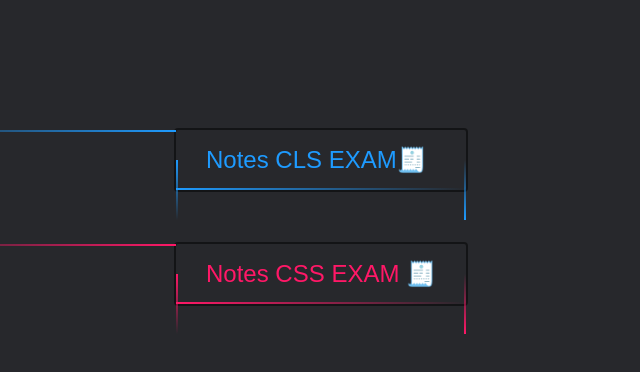
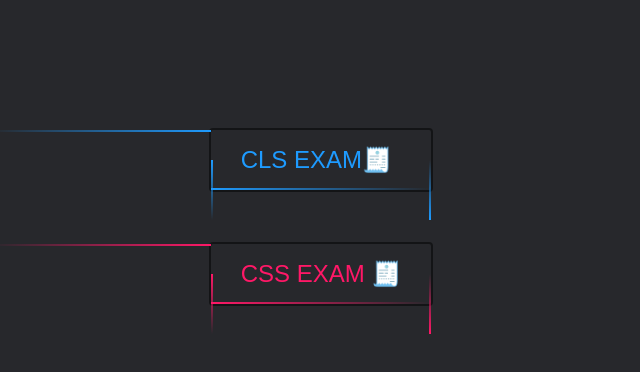
Before and after one commit to Sweetkillervk/Kyp-exam, a plain HTML site: page button.html in a window 1280 px wide. Shown: the whole page, without its empty margins (319-959 px from the left). Drawn offline with Linux system fonts and the light colour scheme.

Commit message:
button.html

```diff
--- a/button.html
+++ b/button.html
@@ -103,8 +103,8 @@
 
   <div class="container">
 
-  <a class="button" href="https://sweetkillervk.github.io/Kyp-exam/" style="--color:#1e9bff;"><span></span><span></span><span></span><span></span>Notes CLS EXAM🧾</a>
-  <a class="button" href="#" style="--color:#ff1867;"><span></span><span></span><span></span><span></span>Notes CSS EXAM 🧾</a>
+  <a class="button" href="https://sweetkillervk.github.io/Kyp-exam/" style="--color:#1e9bff;"><span></span><span></span><span></span><span></span>CLS EXAM🧾</a>
+  <a class="button" href="#" style="--color:#ff1867;"><span></span><span></span><span></span><span></span>CSS EXAM 🧾</a>
 
   </div>
 </body>
```
